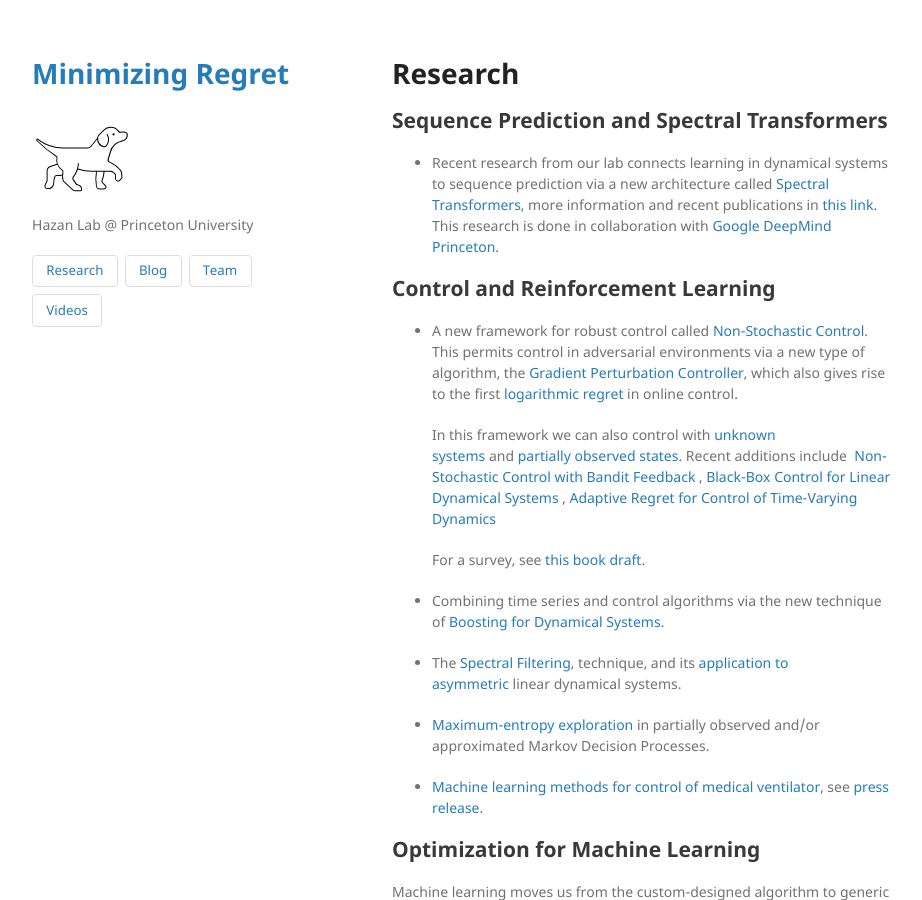
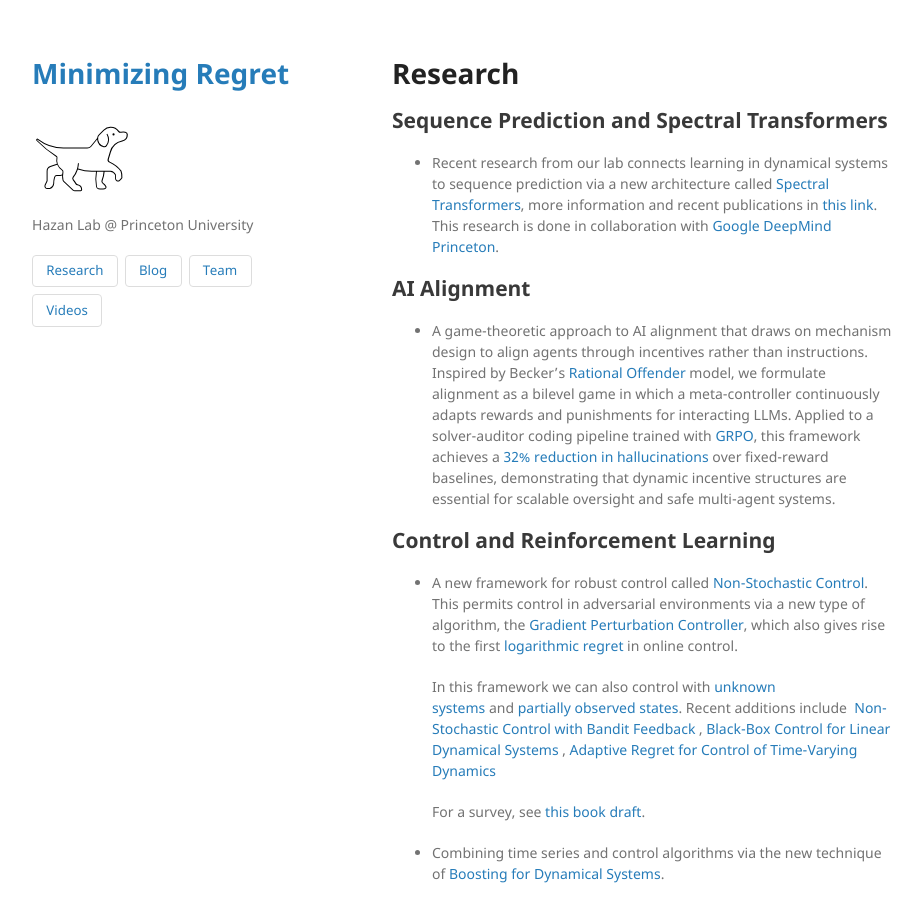
Before and after one commit to MinRegret/minregret.github.io, a Jekyll site: the page built from research/index.md, in a window 1280 px wide and 900 px high. Shown: the whole window, without its empty margins (178-1100 px from the left). Built offline with Jekyll 4.4.1, drawn with Linux system fonts in a browser that asks for light colours.

Commit message:
Add AI Alignment section to Research page
Co-Authored-By: Rohit Agarwal <agarrohit2020@gmail.com>

```diff
--- a/research/index.md
+++ b/research/index.md
@@ -8,6 +8,10 @@ title: Research
 ## Sequence Prediction and Spectral Transformers
 
 - Recent research from our lab connects learning in dynamical systems to sequence prediction via a new architecture called [Spectral Transformers](https://sites.google.com/view/gbrainprinceton/projects/spectral-transformers), more information and recent publications in [this link](https://sites.google.com/view/gbrainprinceton/projects/spectral-transformers). This research is done in collaboration with [Google DeepMind Princeton](https://sites.google.com/view/gbrainprinceton/home).
+
+## AI Alignment
+
+- A game-theoretic approach to AI alignment that draws on mechanism design to align agents through incentives rather than instructions. Inspired by Becker's [Rational Offender](https://www.journals.uchicago.edu/doi/10.1086/259394) model, we formulate alignment as a bilevel game in which a meta-controller continuously adapts rewards and punishments for interacting LLMs. Applied to a solver-auditor coding pipeline trained with [GRPO](https://arxiv.org/pdf/2402.03300), this framework achieves a [32% reduction in hallucinations](https://arxiv.org/pdf/2605.01643) over fixed-reward baselines, demonstrating that dynamic incentive structures are essential for scalable oversight and safe multi-agent systems.
 
 ## Control and Reinforcement Learning
 
```
